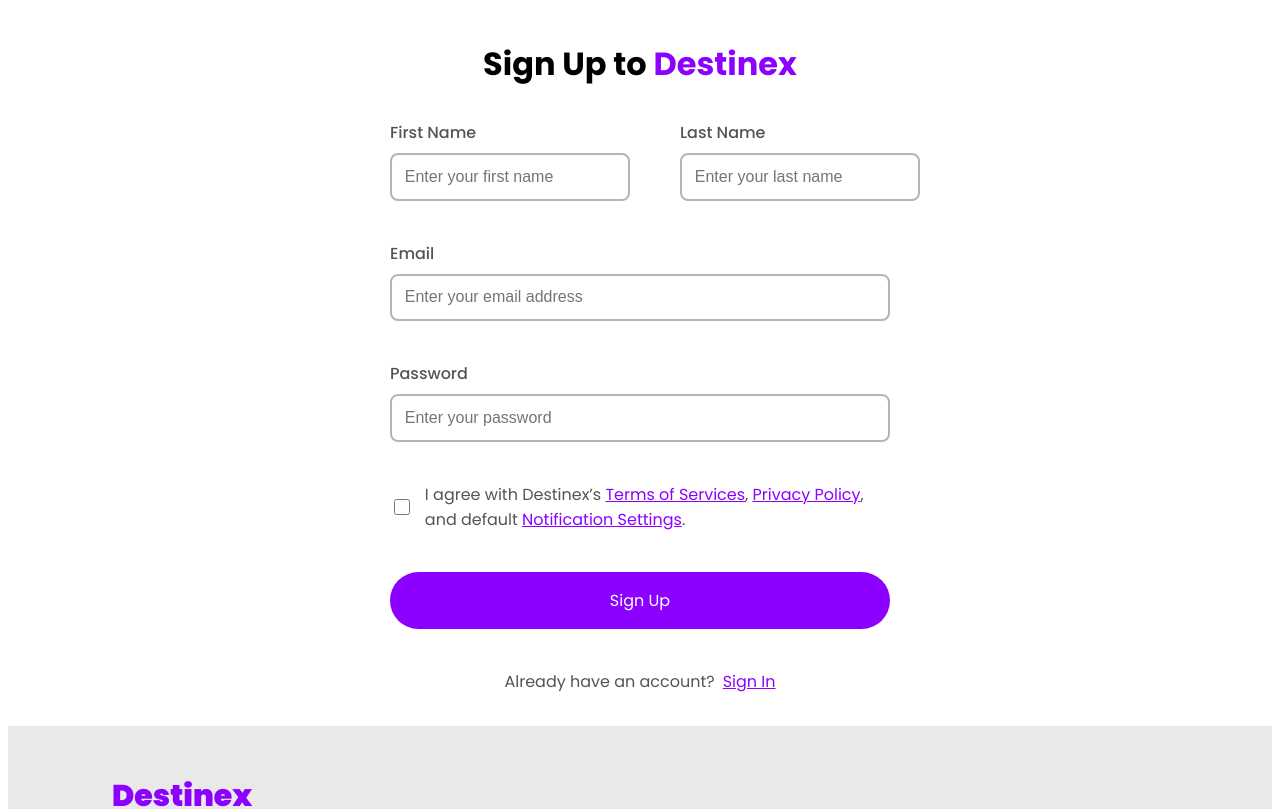
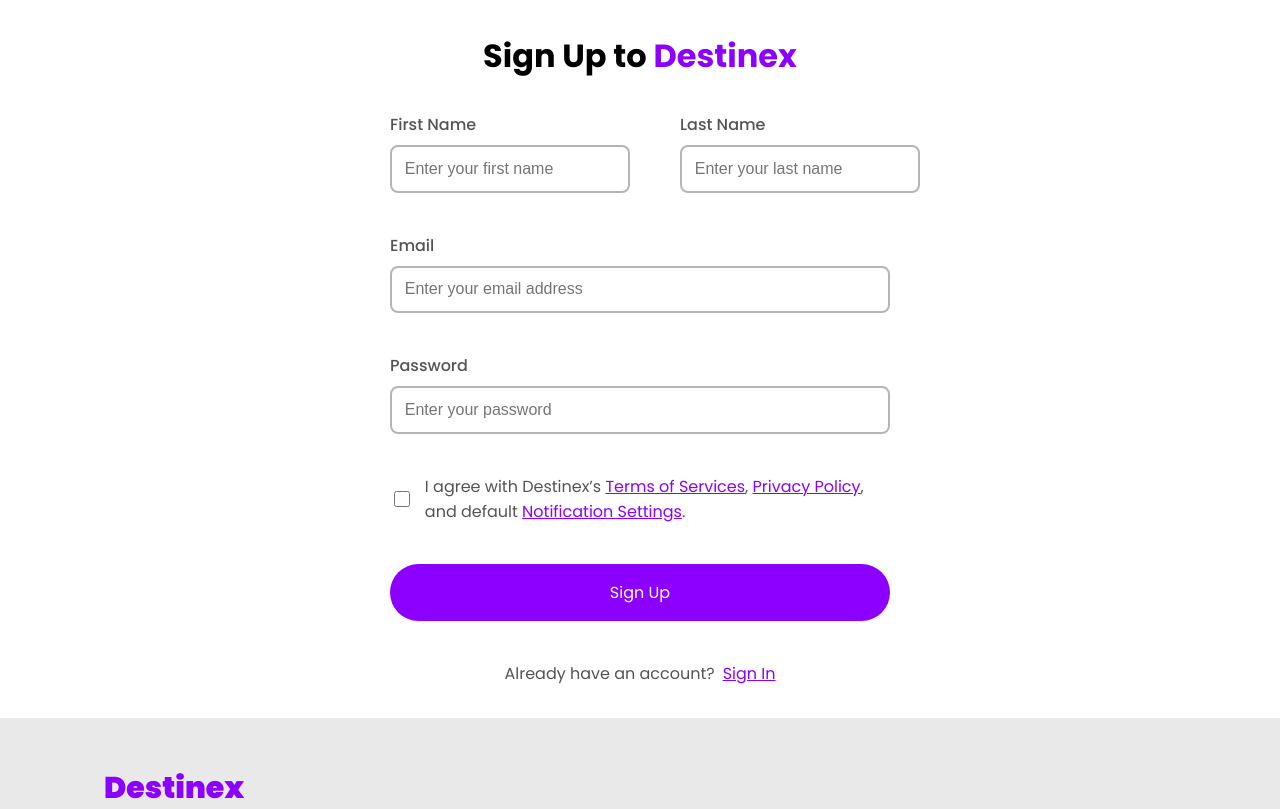
Before and after one commit to changminbark/Destinex, a React (Create React App) app in the folder frontend/: page / in a window 1280 px wide. Shown: the top 809 px of the page. Built offline with nearby package versions, Linux system fonts and the light colour scheme.

Commit message:
fixed margin

```diff
--- a/frontend/src/App.css
+++ b/frontend/src/App.css
@@ -4,4 +4,5 @@
 /* Apply Poppins font for the body */
 body {
   font-family: 'Poppins', sans-serif;
+  margin: 0;
 }
--- a/frontend/src/pages/wishers/signin/signin.jsx
+++ b/frontend/src/pages/wishers/signin/signin.jsx
@@ -1,6 +1,6 @@
 // import Header from "../../components/header/header";
 import SigninForm from "./signin-form/signin_form";
-// import Footer from "../../components/footer/footer";
+import Footer from "../../../components/footer/footer";
 import './signin.css'
 
 function Signin() {
--- a/frontend/src/pages/wishers/signup/signup.jsx
+++ b/frontend/src/pages/wishers/signup/signup.jsx
@@ -1,6 +1,5 @@
 // import Header from "../../components/header/header";
 import SignupForm from "./signup-form/signup_form";
-// import Footer from "../../components/footer/footer";
 import './signup.css'
 import Footer from "../../../components/footer/footer";
 import React from "react";
```
